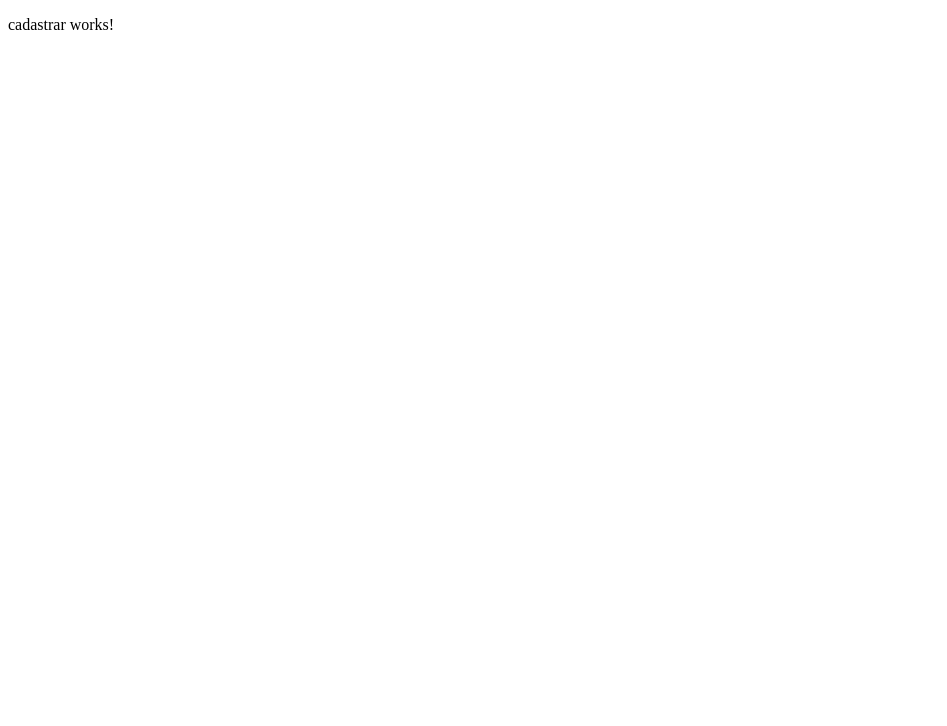
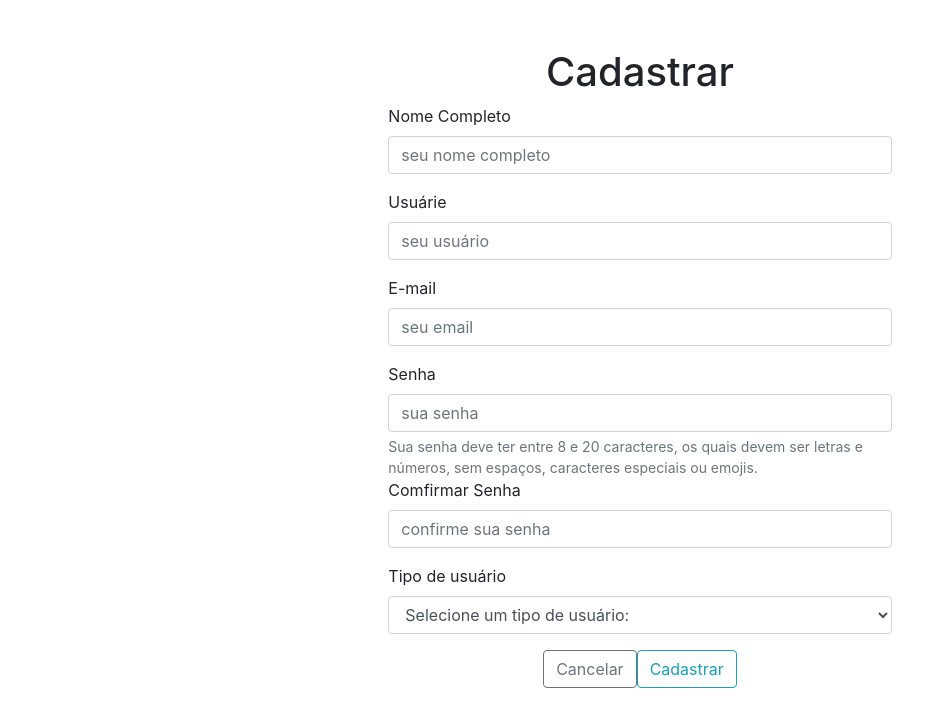
Before and after one commit to marianapiccolo/Projeto-Integrador-Generation, an Angular app in the folder EdunityFront/: page /cadastrar in a window 1280 px wide. Shown: the top 726 px of the page, without its empty margins (0-947 px from the left). Built offline with nearby package versions, Linux system fonts and the light colour scheme.

Commit message:
cadastrar quase pronto, falto o background

```diff
--- a/EdunityFront/angular.json
+++ b/EdunityFront/angular.json
@@ -31,9 +31,14 @@
               "src/assets"
             ],
             "styles": [
-              "src/styles.css"
+              "src/styles.css",
+              "./node_modules/bootstrap/dist/css/bootstrap.min.css"
             ],
-            "scripts": []
+            "scripts": [
+              "./node_modules/jquery/dist/jquery.js",
+              "./node_modules/popper.js/dist/umd/popper.min.js",
+              "./node_modules/bootstrap/dist/js/bootstrap.js"
+            ]
           },
           "configurations": {
             "production": {
--- a/EdunityFront/src/app/cadastrar/cadastrar.component.html
+++ b/EdunityFront/src/app/cadastrar/cadastrar.component.html
@@ -1 +1,49 @@
-<p>cadastrar works!</p>
+<div class="container-fluid">
+    <div class="row d-flex justify-content-center">
+        <div class="col-md-6 mt-5 mb-5">
+            <div class="row d-flex justify-content-center">
+                <div class="col-md-10">
+                    <h1 class="text-center">Cadastrar</h1>
+                    <div class="form-group">
+                        <label for="nome">Nome Completo</label>
+                        <input class="form-control" type="text" name="nome" id="nome" placeholder="seu nome completo">
+                    </div>
+                    <div class="form-group">
+                        <label for="usuario">Usuárie</label>
+                        <input class="form-control" type="text" name="usuario" id="usuario" placeholder="seu usuário">
+                    </div>
+                    <div class="form-group">
+                        <label for="e-mail">E-mail</label>
+                        <input class="form-control" type="email" name="email" id="email" placeholder="seu email">
+                    </div>
+                    <label for="inputPassword5">Senha</label>
+                    <input type="password" name="senha" id="senha" class="form-control" placeholder="sua senha"
+                        aria-describedby="passwordHelpBlock">
+                    <small id="passwordHelpBlock" class="form-text text-muted">
+                        Sua senha deve ter entre 8 e 20 caracteres, os quais devem ser letras e números, sem espaços,
+                        caracteres especiais ou emojis.
+                    </small>
+                    <div class="form-group">
+                        <label for="confirmsenha">Comfirmar Senha</label>
+                        <input class="form-control" type="password" name="confirmsenha" id="confirmsenha"
+                            placeholder="confirme sua senha">
+                    </div>
+                    <div class="form-group">
+                        <label for="tipo">Tipo de usuário</label>
+                        <select class="form-control" name="tipo" id="tipo">
+                            <option>Selecione um tipo de usuário:</option>
+                            <option value="normal">Normal</option>
+                            <option value="adm">Administrador</option>
+                        </select>
+                    </div>
+                    <div>
+                        <div class="d-flex justify-content-center">
+                            <button type="submit" class="btn btn-outline-secondary" routerLink='/login'>Cancelar</button>
+                            <button type="submit" class="btn btn-outline-info">Cadastrar</button>
+                        </div>
+                    </div>
+                </div>
+            </div>
+        </div>
+    </div>
+</div>
```
